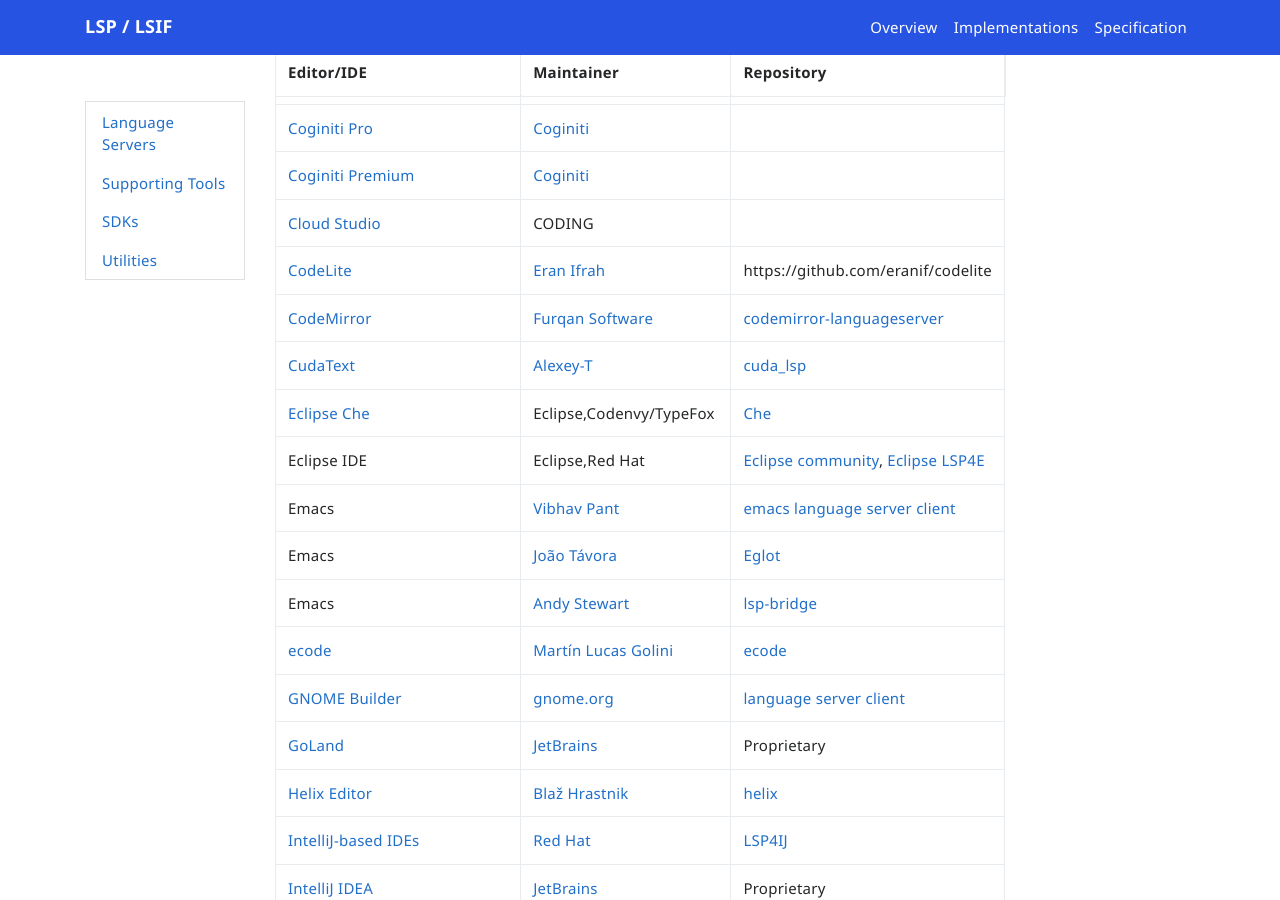
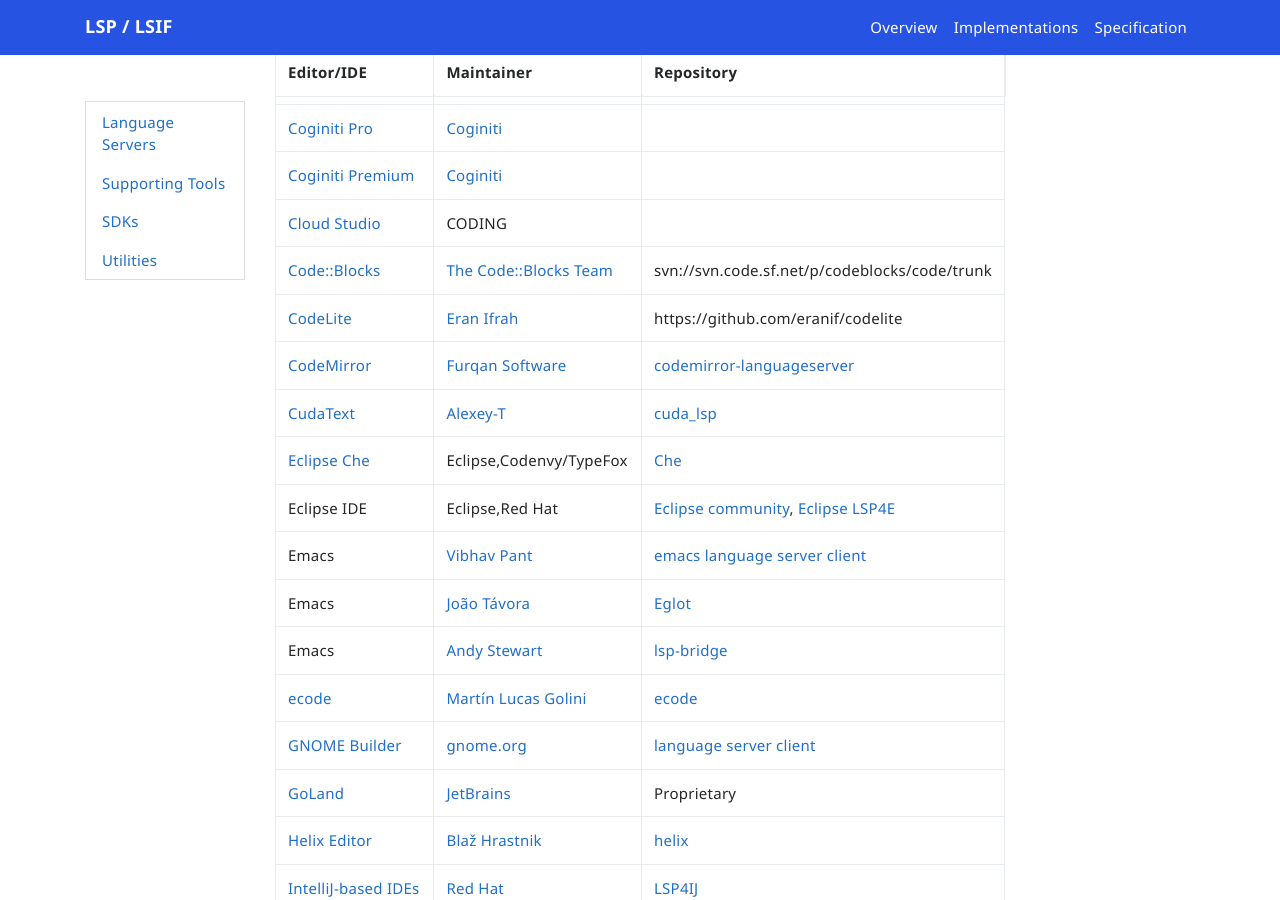
Before and after one commit to microsoft/language-server-protocol, a Jekyll site: the page built from _implementors/tools.md, in a window 1280 px wide and 900 px high, scrolled down 422 px. Built offline with Jekyll 4.4.1, drawn with Linux system fonts in a browser that asks for light colours; nearby versions of some CDN libraries; comment, search, counter and statistics services are not loaded.

Commit message:
Add Code::Blocks to the list (#1947)
Code::Blocks supports code completion using LSP and clangd (see https://forums.codeblocks.org/index.php/topic,24357.html)

```diff
--- a/_implementors/tools.md
+++ b/_implementors/tools.md
@@ -17,6 +17,7 @@
 | [Coginiti Pro](https://www.coginiti.co/products/coginiti-pro/) | [Coginiti](https://www.coginiti.co) | |
 | [Coginiti Premium](https://www.coginiti.co/products/coginiti-premium/) | [Coginiti](https://www.coginiti.co) | |
 | [Cloud Studio](https://studio.dev.tencent.com/) | CODING |  |
+| [Code::Blocks](https://www.codeblocks.org/) | [The Code::Blocks Team](https://www.codeblocks.org/) | svn://svn.code.sf.net/p/codeblocks/code/trunk |
 | [CodeLite](https://codelite.org/) | [Eran Ifrah](https://github.com/eranif) | https://github.com/eranif/codelite |
 | [CodeMirror](https://codemirror.net/6/) | [Furqan Software](https://github.com/furqansoftware) | [codemirror-languageserver](https://github.com/furqansoftware/codemirror-languageserver) |
 | [CudaText](https://cudatext.github.io/) | [Alexey-T](https://github.com/Alexey-T) | [cuda_lsp](https://github.com/CudaText-addons/cuda_lsp) |
```
